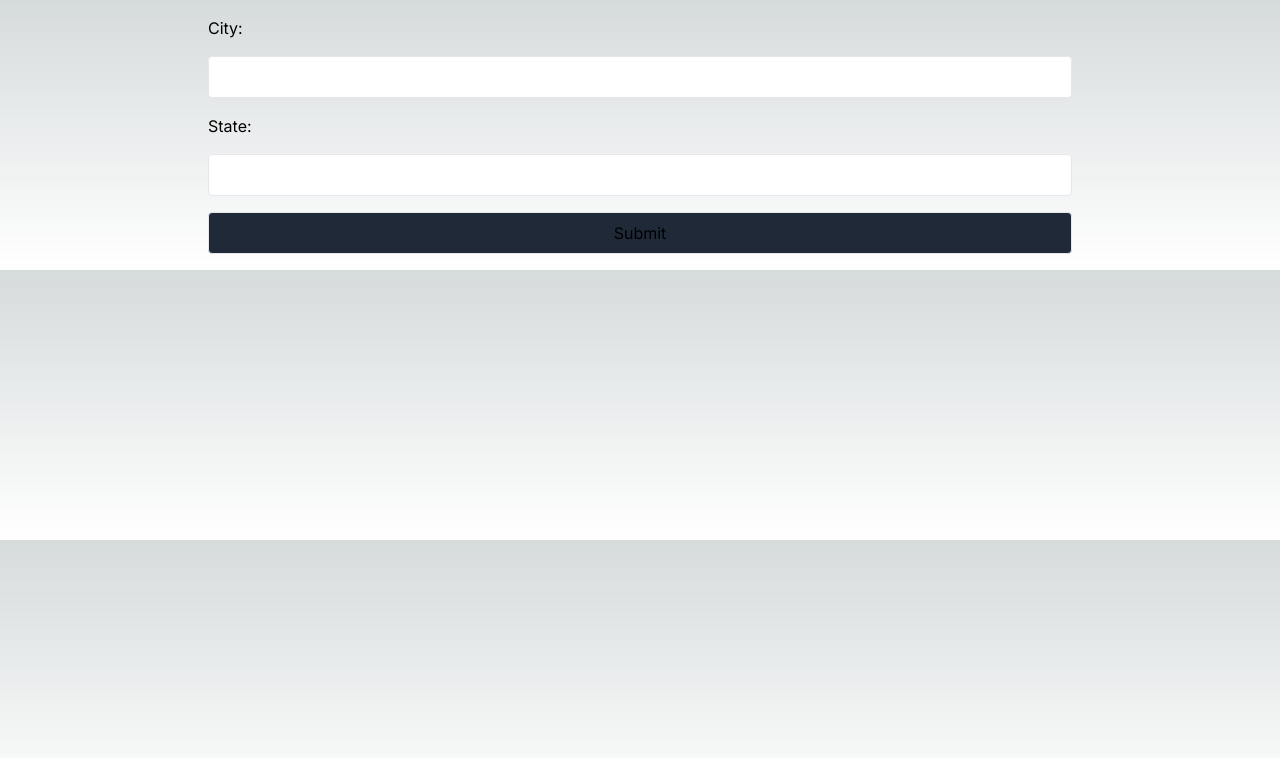
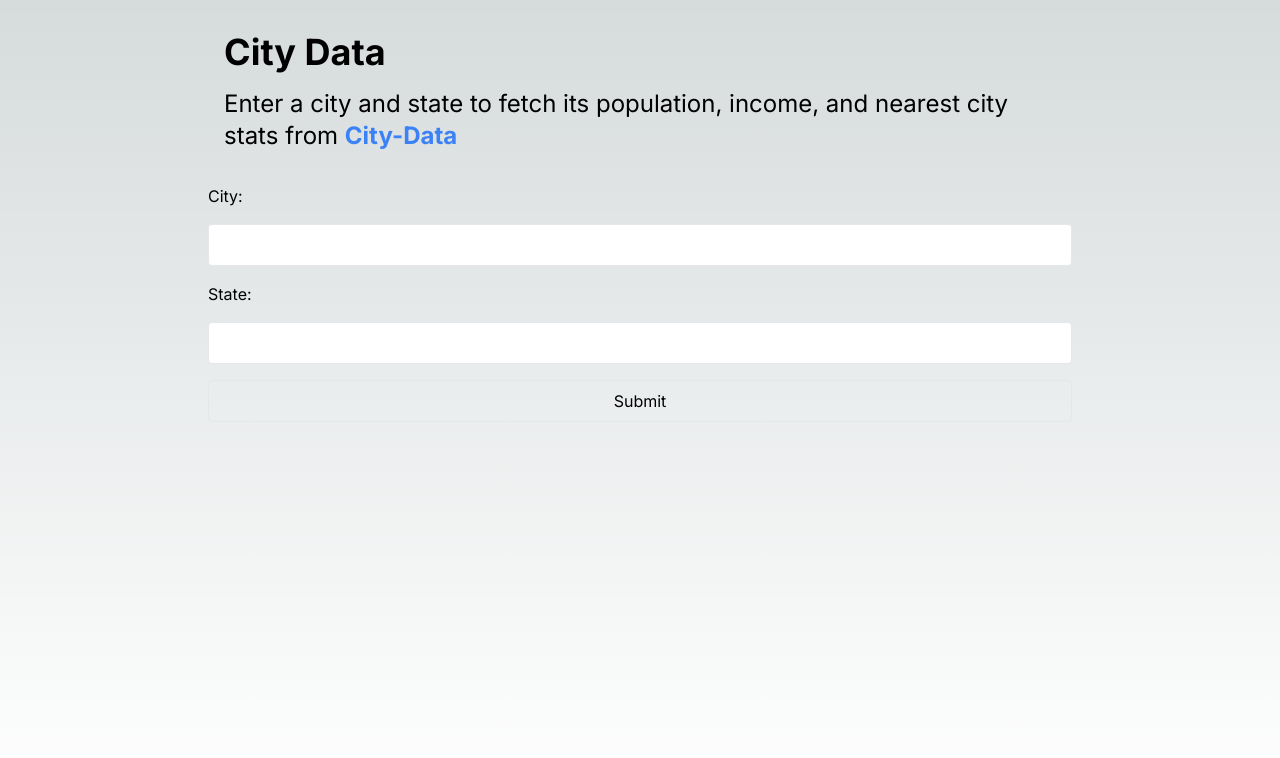
Before and after one commit to remilebeau/cityData, a Next.js app: page / in a window 1280 px wide. Shown: the top 758 px of the page. Built offline with nearby package versions, Linux system fonts and the light colour scheme.

Commit message:
add instructions to homepage

```diff
--- a/src/app/page.tsx
+++ b/src/app/page.tsx
@@ -42,7 +42,22 @@ export default function Home() {
     setNearestCities(nearestCities);
   };
   return (
-    <main className="flex flex-col gap-4 p-4 mx-auto max-w-4xl">
+    <main className="flex flex-col gap-4 p-4 mx-auto max-w-4xl min-h-screen">
+      <section className="flex flex-col gap-4 p-4">
+        <h1 className="text-4xl font-bold">City Data</h1>
+        <p className="text-2xl">
+          Enter a city and state to fetch its population, income, and nearest
+          city stats from{" "}
+          <a
+            className="text-blue-500 hover:opacity-80 font-bold"
+            href="https://www.city-data.com/"
+            target="_blank"
+            rel="noreferrer"
+          >
+            City-Data
+          </a>
+        </p>
+      </section>
       <form onSubmit={handleSubmit} className="flex flex-col gap-4">
         <label htmlFor="city">City:</label>
         <input
@@ -69,7 +84,7 @@ export default function Home() {
         />
 
         <button
-          className="border rounded p-2 bg-gray-800 hover:bg-gray-700"
+          className="border rounded p-2 bg-primary hover:bg-muted"
           type="submit"
         >
           Submit
```
